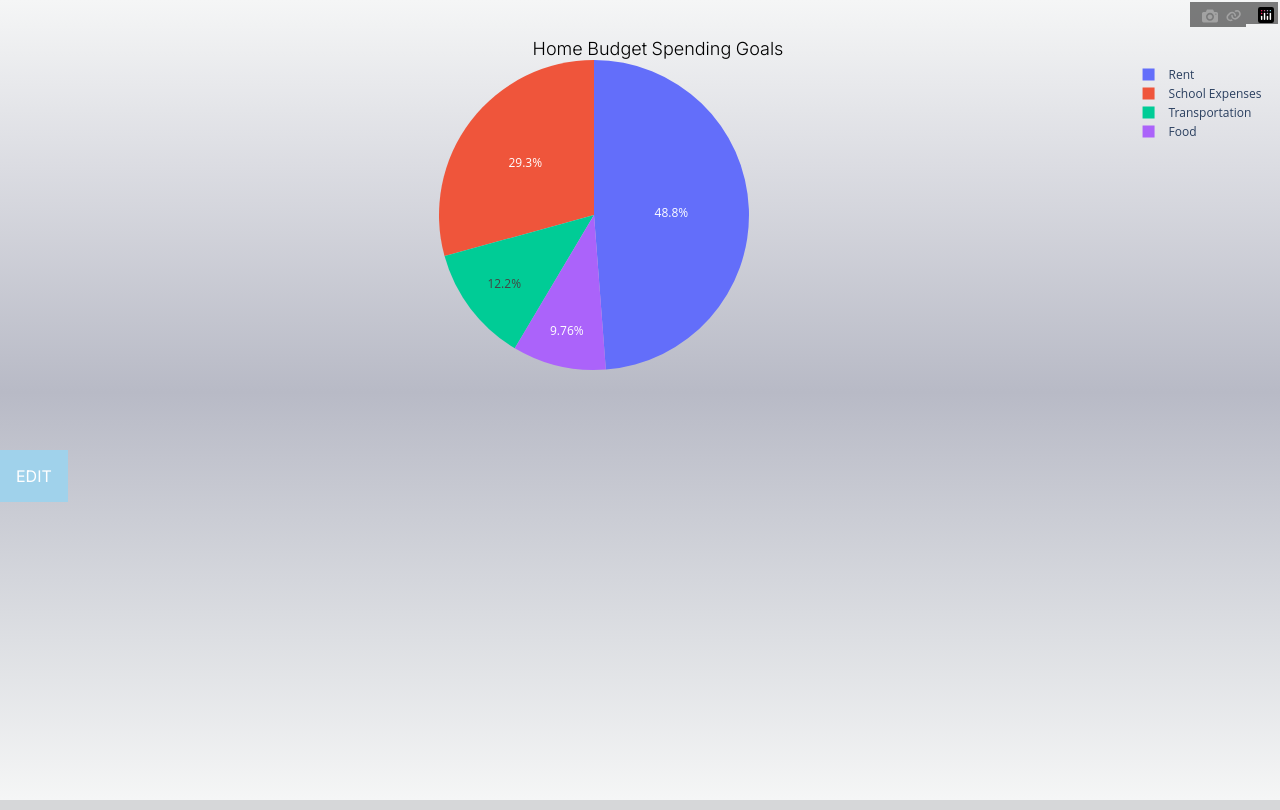
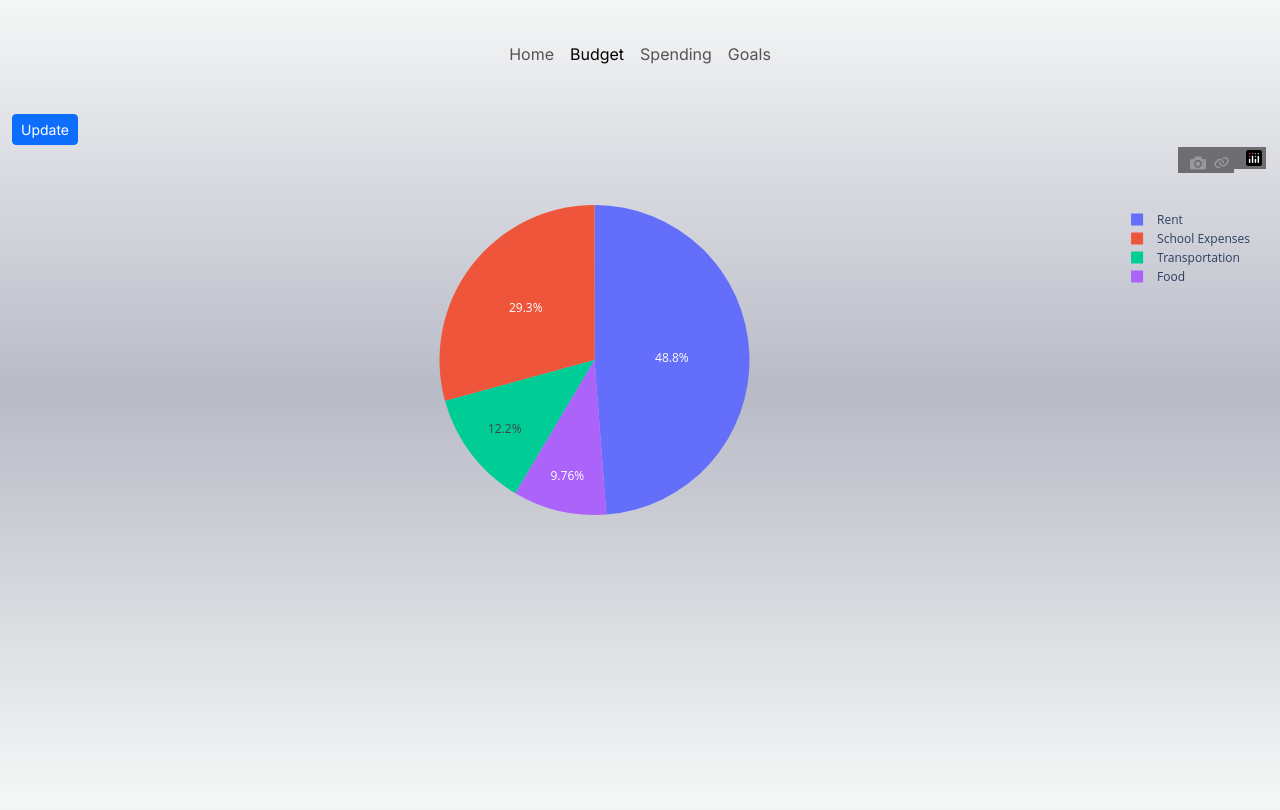
Before and after one commit to Cbuen/budget-web-app, a Flask app: page /budget in a window 1280 px wide. Run offline with Flask 3, Linux system fonts and the light colour scheme; some libraries are stand-ins or nearby versions.

Commit message:
Styling, predb, presecurity

```diff
--- a/app/static/styles/style.css
+++ b/app/static/styles/style.css
@@ -48,6 +48,7 @@
 
 nav .home-link-logo{
     font-size: 20px;
+    color: #000000;
 }
 
 /* Dropdown Button */
--- a/app/templates/budget.html
+++ b/app/templates/budget.html
@@ -3,33 +3,30 @@
 
 <head>
     <meta charset="UTF-8">
-    <meta name="viewport" content="width=device-width, initial-scal e=1.0">
+    <meta name="viewport" content="width=device-width, initial-scale=1.0">
     <link rel="stylesheet" href="https://cdnjs.cloudflare.com/ajax/libs/remixicon/4.2.0/remixicon.min.css">
+    <link href="https://cdn.jsdelivr.net/npm/bootstrap@5.3.3/dist/css/bootstrap.min.css" rel="stylesheet">
     <link rel="stylesheet" href="../static/styles/style.css">
-    <script src="https://cdn.plot.ly/plotly-latest.min.js"></script>
-    <!-- <script src="../static/scripts/index.js"></script> -->
+    <title>Chris | Entrepreneur Tracker</title>
 
-    <title>Chris | Entrepreneur Tracker</title>
 </head>
 
 <body>
-    <nav>
-        <div class="logo"></div>
-        <div class="nav-options">
-            <a href="/">Home</a>
-            <a href="/budget">Budget</a>
-            <a href="/spending">Spending</a>
-            <a href="/goals">Goals</a>
+    <nav class="navbar navbar-expand navbar-light">
+        <div class="container-fluid d-flex justify-content-center">
+            <ul class="navbar-nav">
+                <li class="nav-item"><a class="nav-link" href="/">Home</a></li>
+                <li class="nav-item"><a class="nav-link active" href="/budget">Budget</a></li>
+                <li class="nav-item"><a class="nav-link" href="/spending">Spending</a></li>
+                <li class="nav-item"><a class="nav-link" href="/goals">Goals</a></li>
+            </ul>
         </div>
     </nav>
 
-    <div class="budgetContainer">
-        <div class="budgetChart">
-            {{ chart | safe }}
-        </div>
-        <div class="dropdown">
-            <form action="{{ url_for('editBudget') }}"><button class="dropbtn">EDIT</button></form>
-
+    <div class="container-fluid mt-5 justify-content-center">
+        <div class="col">
+            <div class="row"><form action="{{ url_for('editBudget') }}"><button class="btn btn-primary btn-sm" type="submit">Update</button></form></div>
+            <div class="row">{{ chart | safe }}</div>
         </div>
     </div>
 
```
Also changed, not shown: app/static/goals.json (+9 -1 lines), app/templates/editBudget.html (+11 -12 lines), app/templates/index.html (+8 -0 lines), app/templates/spending.html (+11 -14 lines).
